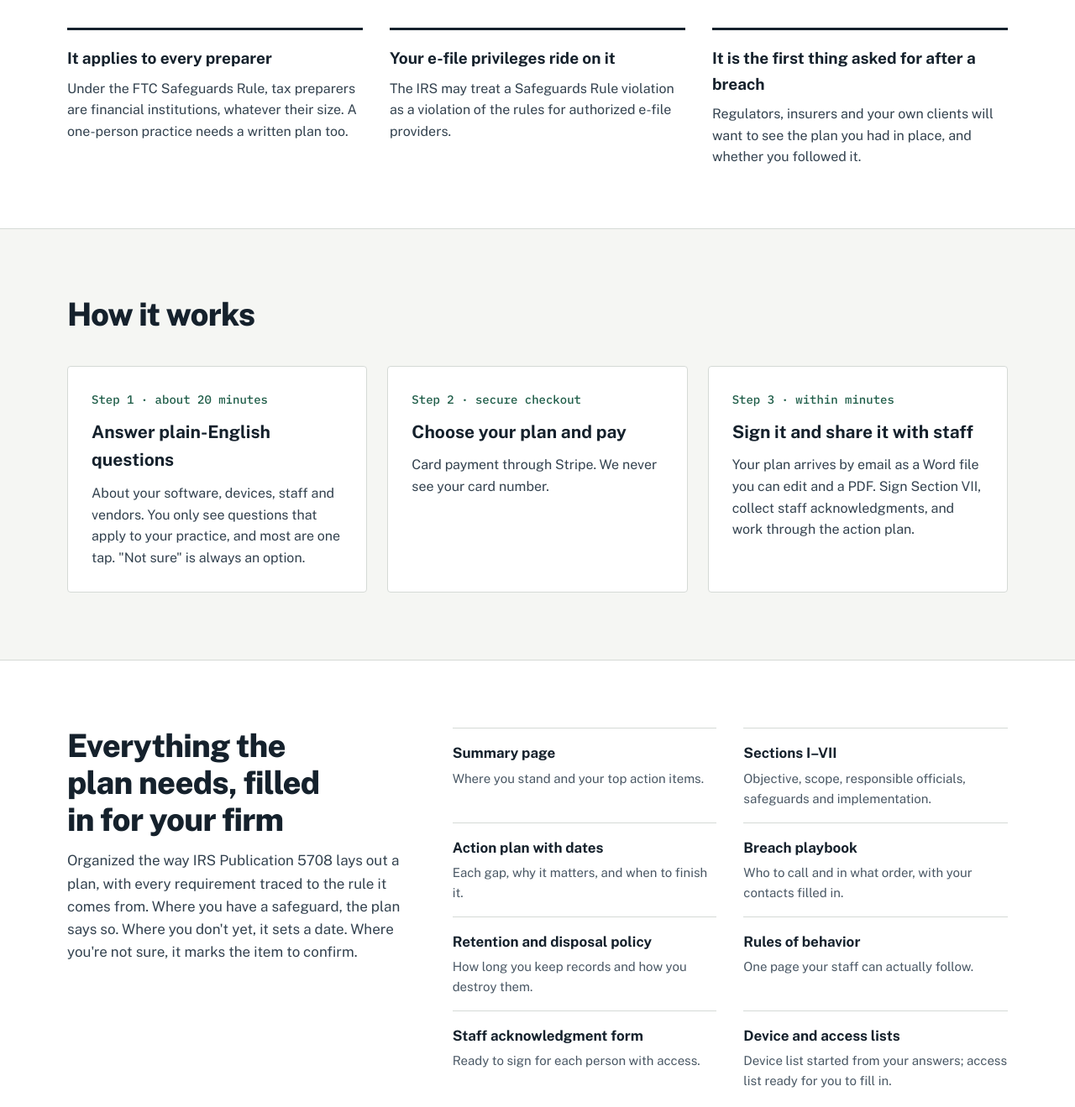
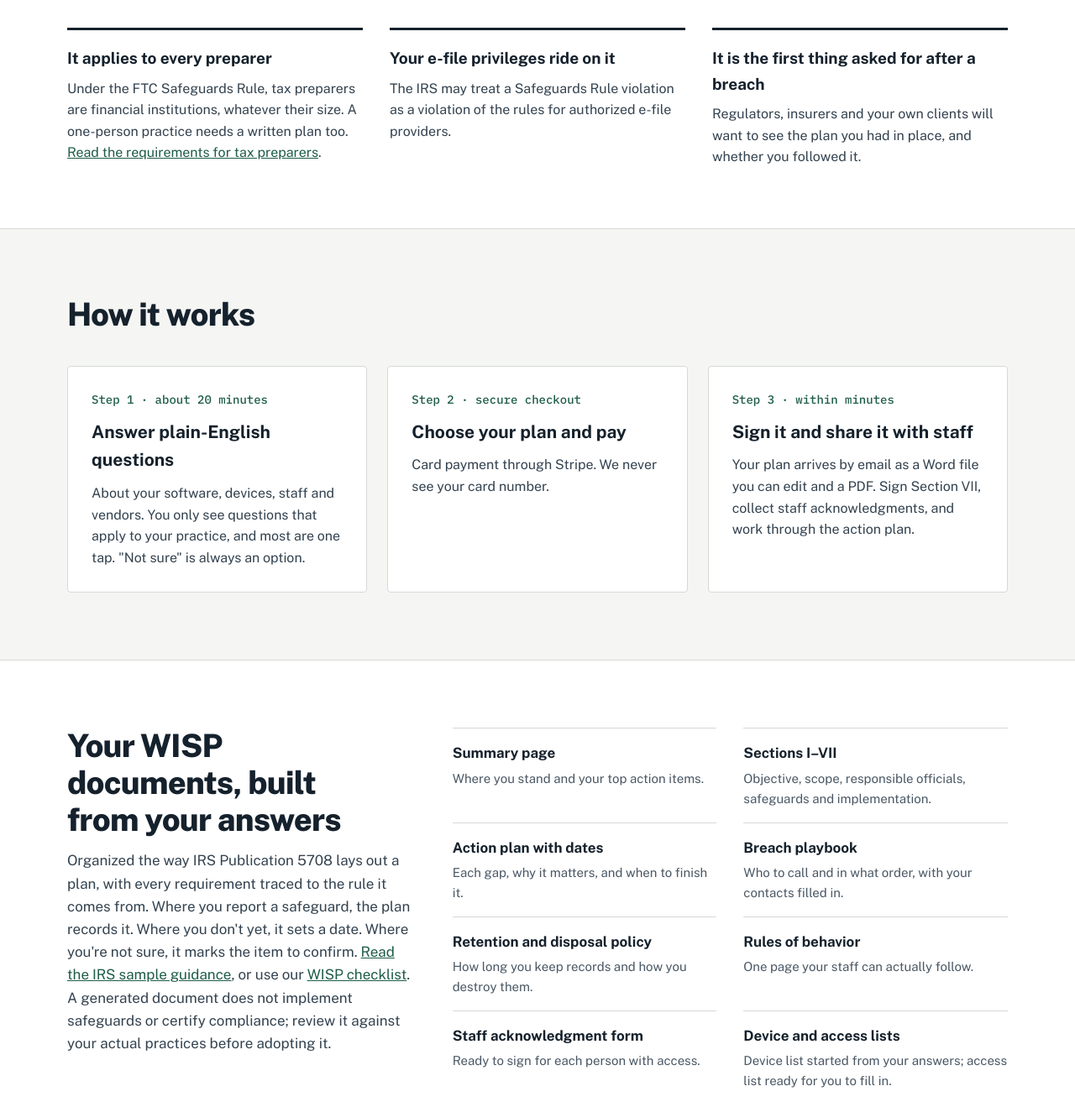
Before and after one commit to joegamache/plainwarden-site, a plain HTML site: page build/src/Main.dc.html in a window 1280 px wide. Shown: the part 1151-2470 px from the top of the page at 84% size. Drawn offline with nearby package versions, Linux system fonts and the light colour scheme; a script that the page names is missing.

Commit message:
SEO: clarify homepage WISP intent and reported safeguards

```diff
--- a/build/src/Main.dc.html
+++ b/build/src/Main.dc.html
@@ -97,7 +97,7 @@ a{color:#1D5C47}a:hover{color:#123D2F}
 <div style="display: grid; grid-template-columns: repeat(auto-fit, minmax(260px, 1fr)); gap: 32px">
 <div style="display: flex; flex-direction: column; gap: 8px; border-top: 3px solid #15212C; padding-top: 18px">
 <h3 style="margin: 0; font-size: 19px; font-weight: 700">It applies to every preparer</h3>
-<p style="margin: 0; color: #33424F; font-size: 16px">Under the FTC Safeguards Rule, tax preparers are financial institutions, whatever their size. A one-person practice needs a written plan too.</p>
+<p style="margin: 0; color: #33424F; font-size: 16px">Under the FTC Safeguards Rule, tax preparers are financial institutions, whatever their size. A one-person practice needs a written plan too. <a href="learn/do-tax-preparers-need-a-wisp.html">Read the requirements for tax preparers</a>.</p>
 </div>
 <div style="display: flex; flex-direction: column; gap: 8px; border-top: 3px solid #15212C; padding-top: 18px">
 <h3 style="margin: 0; font-size: 19px; font-weight: 700">Your e-file privileges ride on it</h3>
@@ -137,8 +137,8 @@ a{color:#1D5C47}a:hover{color:#123D2F}
 <section id="included" aria-labelledby="inc-h" style="background: #FFFFFF; border-block: 1px solid #D5DAD6; padding-left: max(16px, env(safe-area-inset-left, 0px)); padding-right: max(16px, env(safe-area-inset-right, 0px)); padding-block: 80px">
 <div style="max-width: 1120px; margin: 0 auto; display: flex; flex-wrap: wrap; gap: 48px">
 <div style="flex: 1 1 340px; min-width: 0; display: flex; flex-direction: column; gap: 14px">
-<h2 id="inc-h" style="margin: 0; font-size: clamp(28px, 3.4vw, 38px); line-height: 1.15; font-weight: 800; letter-spacing: -0.02em; text-wrap: balance">Everything the plan needs, filled in for your firm</h2>
-<p style="margin: 0; color: #33424F">Organized the way IRS Publication 5708 lays out a plan, with every requirement traced to the rule it comes from. Where you have a safeguard, the plan says so. Where you don't yet, it sets a date. Where you're not sure, it marks the item to confirm.</p>
+<h2 id="inc-h" style="margin: 0; font-size: clamp(28px, 3.4vw, 38px); line-height: 1.15; font-weight: 800; letter-spacing: -0.02em; text-wrap: balance">Your WISP documents, built from your answers</h2>
+<p style="margin: 0; color: #33424F">Organized the way IRS Publication 5708 lays out a plan, with every requirement traced to the rule it comes from. Where you report a safeguard, the plan records it. Where you don't yet, it sets a date. Where you're not sure, it marks the item to confirm. <a href="https://www.irs.gov/pub/irs-pdf/p5708.pdf">Read the IRS sample guidance</a>, or use our <a href="learn/wisp-checklist-small-tax-practice.html">WISP checklist</a>. A generated document does not implement safeguards or certify compliance; review it against your actual practices before adopting it.</p>
 </div>
 <div style="flex: 2 1 520px; min-width: 0; display: grid; grid-template-columns: repeat(auto-fit, minmax(240px, 1fr)); gap: 0 32px">
 <div style="border-top: 1px solid #D5DAD6; padding-block: 16px"><p style="margin: 0; font-weight: 700">Summary page</p><p style="margin: 4px 0 0; font-size: 15px; color: #4A5865">Where you stand and your top action items.</p></div>
@@ -230,9 +230,9 @@ a{color:#1D5C47}a:hover{color:#123D2F}
 <div style="max-width: 1120px; margin: 0 auto; display: flex; flex-wrap: wrap; gap: 48px">
 <h2 id="faq-h" style="flex: 1 1 280px; margin: 0; font-size: clamp(28px, 3.4vw, 38px); line-height: 1.15; font-weight: 800; letter-spacing: -0.02em">Questions</h2>
 <dl style="flex: 2 1 560px; min-width: 0; margin: 0; display: flex; flex-direction: column">
-<div style="border-top: 1px solid #D5DAD6; padding-block: 20px"><dt style="font-weight: 700; font-size: 18px">I'm a one-person practice. Do I really need this?</dt><dd style="margin: 8px 0 0; color: #33424F">Yes. The FTC Safeguards Rule covers tax preparers of every size, and the IRS expects every PTIN holder to have a written data security plan. Solo practices get a shorter plan because they skip the questions that don't apply.</dd></div>
+<div style="border-top: 1px solid #D5DAD6; padding-block: 20px"><dt style="font-weight: 700; font-size: 18px">I'm a one-person practice. Do I really need this?</dt><dd style="margin: 8px 0 0; color: #33424F">Yes. The FTC Safeguards Rule covers tax preparation firms regardless of size. A solo tax practice needs a written security program too. Solo practices get a shorter plan because they skip the questions that don't apply.</dd></div>
 <div style="border-top: 1px solid #D5DAD6; padding-block: 20px"><dt style="font-weight: 700; font-size: 18px">Is this legal advice?</dt><dd style="margin: 8px 0 0; color: #33424F">No. PlainWarden is a tool that helps you create and maintain your plan. It doesn't certify compliance, and it doesn't replace a lawyer if you need one.</dd></div>
-<div style="border-top: 1px solid #D5DAD6; padding-block: 20px"><dt style="font-weight: 700; font-size: 18px">What if I have fewer than 5,000 clients?</dt><dd style="margin: 8px 0 0; color: #33424F">Some written requirements don't apply to you under 16 CFR 314.6, and your plan reflects that. If you're not sure of your count, we include the full requirements to be safe.</dd></div>
+<div style="border-top: 1px solid #D5DAD6; padding-block: 20px"><dt style="font-weight: 700; font-size: 18px">What if I maintain information on fewer than 5,000 consumers?</dt><dd style="margin: 8px 0 0; color: #33424F">The threshold counts consumers whose customer information you maintain, not just this year's clients or returns. <a href="https://www.ecfr.gov/current/title-16/section-314.6">16 CFR 314.6</a> excepts certain written risk-assessment, testing, incident-response and reporting provisions. You still need a written security program, risk assessment and regular testing or monitoring. <a href="learn/ftc-safeguards-rule-for-tax-preparers.html">See which requirements still apply</a>. If you are unsure of your count, PlainWarden includes the fuller requirements.</dd></div>
 <div style="border-top: 1px solid #D5DAD6; padding-block: 20px"><dt style="font-weight: 700; font-size: 18px">What information do you collect?</dt><dd style="margin: 8px 0 0; color: #33424F">Facts about how your practice works: software, devices, staff count, vendors. We never ask for your clients' names, Social Security numbers or financial details.</dd></div>
 <div style="border-top: 1px solid #D5DAD6; padding-block: 20px"><dt style="font-weight: 700; font-size: 18px">Can I edit the plan?</dt><dd style="margin: 8px 0 0; color: #33424F">Yes. You get a Word file you can change, plus a PDF for your records.</dd></div>
 <div style="border-top: 1px solid #D5DAD6; padding-block: 20px"><dt style="font-weight: 700; font-size: 18px">What happens when Year One renews?</dt><dd style="margin: 8px 0 0; color: #33424F">It renews at $199 a year. We email you 15 to 45 days before each renewal, and you can cancel online anytime.</dd></div>
```
